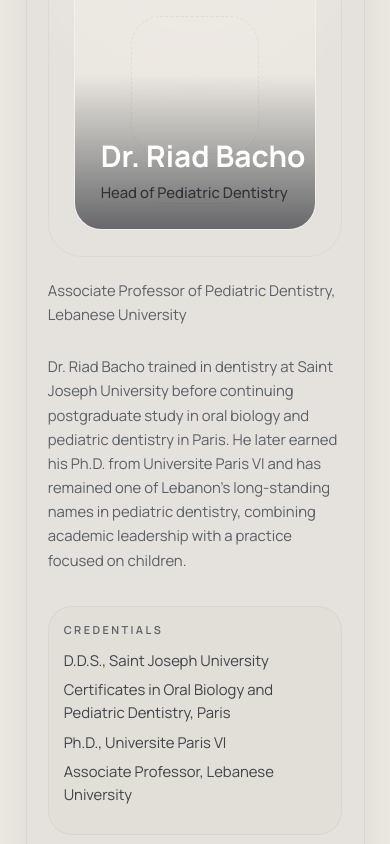
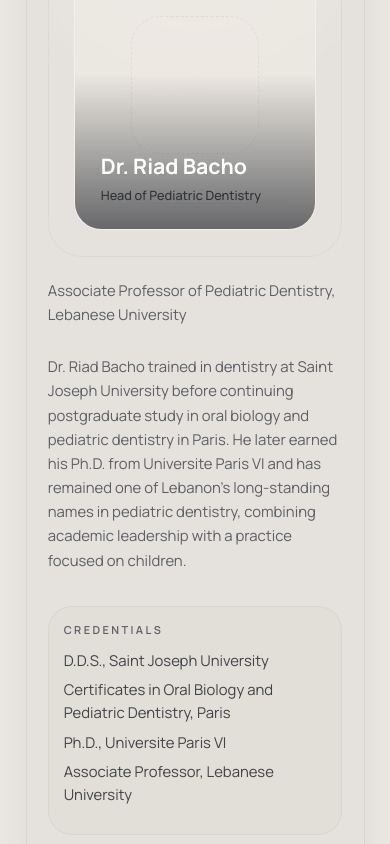
Before and after one commit to 0x-jarvis/lumidentupdated, a React (Vite) app: page / in a window 390 px wide. Shown: the part 3500-4344 px from the top of the page. Built offline with nearby package versions, Linux system fonts and the light colour scheme; the HTML template or start-up script is replaced by a standard one.

Commit message:
Reduce department card specialist name size
Made-with: Cursor

```diff
--- a/src/pages/Index.tsx
+++ b/src/pages/Index.tsx
@@ -322,10 +322,10 @@ const Index = () => {
                         <div className="absolute inset-x-0 bottom-0 h-[54%] bg-gradient-to-t from-foreground/70 via-foreground/22 to-transparent" />
                         <div className="h-[56%] w-[68%] rounded-[1.75rem] border border-dashed border-border/35 bg-background/45" />
                         <div className="absolute inset-x-6 bottom-6 z-10 sm:inset-x-7">
-                          <h3 className="whitespace-nowrap font-serif text-[1.75rem] font-semibold leading-tight text-white sm:text-[1.95rem]">
+                          <h3 className="font-serif text-[1.25rem] font-semibold leading-snug text-white sm:text-[1.35rem] md:text-[1.4rem]">
                             {department.specialist}
                           </h3>
-                          <p className="mt-2 text-sm font-medium text-white/88">{department.role}</p>
+                          <p className="mt-1.5 text-xs font-medium text-white/88 sm:text-sm">{department.role}</p>
                         </div>
                       </div>
                       <span className="sr-only">{department.portraitAlt}</span>
```
